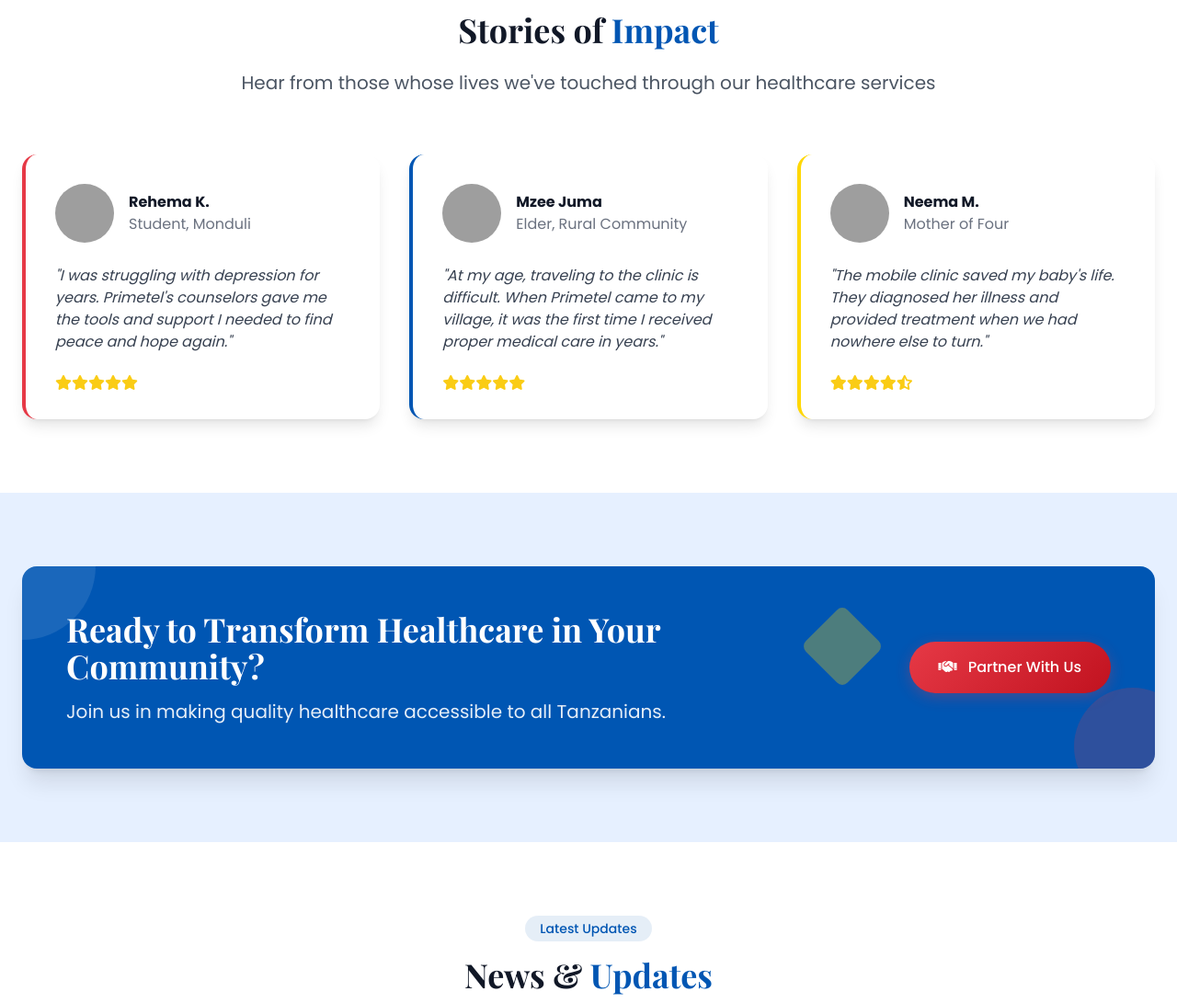
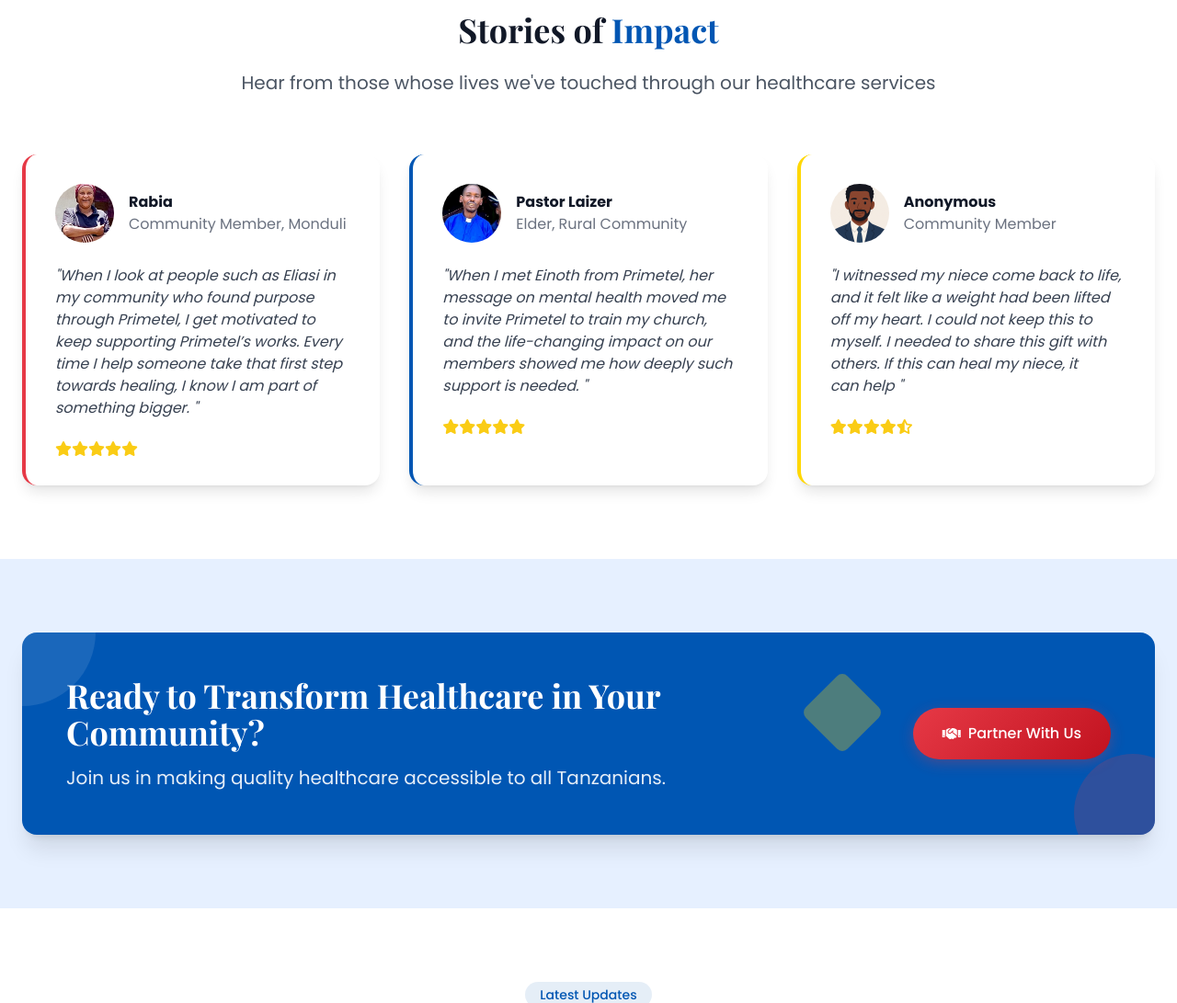
Before and after one commit to martin-creator/primetel_update_website, a Django app: page / in a window 1280 px wide. Shown: the part 2226-3317 px from the top of the page at 92% size. Run offline with Django 5.2, Linux system fonts and the light colour scheme; data comes from the database, SQL or seed files in the repository; some libraries are stand-ins or nearby versions; grey boxes are pictures that could not be loaded.

Commit message:
Updated home page with images and new pics

```diff
--- a/core/templates/index.html
+++ b/core/templates/index.html
@@ -200,6 +200,7 @@
                     <a href="{% url 'services' %}" class="nav-link text-white/90 hover:text-white font-medium">Services</a>
                     <a href="{% url 'impact' %}" class="nav-link text-white/90 hover:text-white font-medium">Impact</a>
                     <a href="{% url 'news_list' %}" class="nav-link text-white font-semibold font-medium">News</a>
+                    <a href="{% url 'get_involved' %}" class="nav-link text-white/90 hover:text-white font-medium">Get Involved</a>
                     <a href="{% url 'contact_us' %}" class="nav-link text-white font-semibold font-medium">Contact </a>
                 </nav>
 
@@ -217,6 +218,7 @@
                 <a href="{% url 'services' %}" class="block hover:text-secondary">Services</a>
                 <a href="{% url 'impact' %}" class="block hover:text-secondary">Impact</a>
                 <a href="{% url 'news_list' %}" class="block text-secondary border-l-4 border-secondary pl-4">News</a>
+                <a href="{% url 'get_involved' %}" class="block hover:text-secondary">Get Involved</a>
                 <a href="{% url 'contact_us' %}" class="block hover:text-secondary">Contact</a>
             </div>
         </div>
@@ -243,9 +245,9 @@
                     </p>
                     <div class="flex flex-col sm:flex-row gap-4">
                         <button id="hero-consultation-btn" class="btn-secondary text-white px-8 py-4 rounded-full font-medium flex items-center justify-center">
-                            <i class="fas fa-calendar-check mr-2"></i> Book Appointment
+                            <i class="fas fa-handshake mr-2"></i> Partner With Us
                         </button>
-                        <a href="#" class="border border-white/20 hover:border-white/40 text-white px-8 py-4 rounded-full font-medium transition-all duration-300 flex items-center justify-center">
+                        <a href="https://www.youtube.com/watch?v=-WbS28O_JLY&t=23s" class="border border-white/20 hover:border-white/40 text-white px-8 py-4 rounded-full font-medium transition-all duration-300 flex items-center justify-center" target="_blank">
                             <i class="fas fa-play-circle mr-2"></i> Watch Our Story
                         </a>
                     </div>
@@ -254,20 +256,20 @@
                 <div class="lg:w-1/2 flex justify-center animate-fade-in" style="animation-delay: 0.2s">
                     <div class="relative">
                         <div class="w-full max-w-md h-96 bg-white/10 rounded-3xl overflow-hidden glass-card hover-3d">
-                            <img src="https://images.unsplash.com/photo-1581056771107-24ca5f033842?ixlib=rb-1.2.1&auto=format&fit=crop&w=800&q=80"
+                            <img src="{% static 'images/primetel_doctor_homepage.jpg' %}" alt="Primetel Healthcare Worker">
                                  alt="Healthcare worker"
                                  class="w-full h-full object-cover">
                         </div>
                         <div class="absolute -bottom-6 -left-6 bg-white text-darkblue p-4 rounded-xl shadow-xl">
                             <div class="flex items-center">
                                 <div class="w-3 h-3 rounded-full bg-secondary mr-2 animate-pulse"></div>
-                                <span class="font-bold">35,000+ Lives Touched</span>
+                                <span class="font-bold">35,000+ Lives Reached</span>
                             </div>
                         </div>
-                        <div class="absolute -top-6 -right-6 bg-accent text-darkblue p-4 rounded-xl shadow-xl rotate-6">
+                        <div class="absolute -top-6 -right-6 bg-secondary text-white p-4 rounded-xl shadow-xl rotate-6">
                             <div class="flex items-center">
                                 <i class="fas fa-map-marker-alt mr-2"></i>
-                                <span class="font-bold">3 Regions Served</span>
+                                <span class="font-bold">Monduli, Arusha</span>
                             </div>
                         </div>
                     </div>
@@ -281,7 +283,7 @@
     </section>
 
     <!-- Consultation Form (Hidden by default) -->
-    <section id="consultation-form" class="hidden-form bg-lightblue py-0">
+    <!-- <section id="consultation-form" class="hidden-form bg-lightblue py-0">
         <div class="container mx-auto px-6 py-12">
             <div class="max-w-4xl mx-auto bg-white rounded-2xl shadow-xl p-8 md:p-12">
                 <div class="flex justify-between items-center mb-8">
@@ -322,7 +324,7 @@
                 </form>
             </div>
         </div>
-    </section>
+    </section> -->
 
     <!-- Services Section -->
     <section class="py-20 bg-white">
@@ -347,7 +349,7 @@
                     <p class="text-gray-600 mb-6">
                         Counseling, crisis support, and wellness programs for individuals of all ages.
                     </p>
-                    <a href="#" class="inline-flex items-center text-primary font-medium group">
+                    <a href="{% url 'services' %}#mental-health" class="inline-flex items-center text-primary font-medium group">
                         Learn More
                         <i class="fas fa-arrow-right ml-2 transform group-hover:translate-x-1 transition-transform"></i>
                     </a>
@@ -362,7 +364,7 @@
                     <p class="text-gray-600 mb-6">
                         Comprehensive medical consultations, screenings, and treatment services.
                     </p>
-                    <a href="#" class="inline-flex items-center text-primary font-medium group">
+                    <a href="{% url 'services' %}#primary-care" class="inline-flex items-center text-primary font-medium group">
                         Learn More
                         <i class="fas fa-arrow-right ml-2 transform group-hover:translate-x-1 transition-transform"></i>
                     </a>
@@ -377,7 +379,7 @@
                     <p class="text-gray-600 mb-6">
                         Healthcare services delivered directly to your community via mobile units.
                     </p>
-                    <a href="#" class="inline-flex items-center text-primary font-medium group">
+                    <a href="{% url 'services' %}#community-outreach" class="inline-flex items-center text-primary font-medium group">
                         Learn More
                         <i class="fas fa-arrow-right ml-2 transform group-hover:translate-x-1 transition-transform"></i>
                     </a>
@@ -392,7 +394,7 @@
                     <p class="text-gray-600 mb-6">
                         Education and screenings for students to promote lifelong wellness.
                     </p>
-                    <a href="#" class="inline-flex items-center text-primary font-medium group">
+                    <a href="{% url 'services' %}#school-health" class="inline-flex items-center text-primary font-medium group">
                         Learn More
                         <i class="fas fa-arrow-right ml-2 transform group-hover:translate-x-1 transition-transform"></i>
                     </a>
@@ -407,7 +409,7 @@
                     <p class="text-gray-600 mb-6">
                         Bringing healthcare education and services directly to underserved areas.
                     </p>
-                    <a href="#" class="inline-flex items-center text-primary font-medium group">
+                    <a href="{% url 'services' %}#community-outreach" class="inline-flex items-center text-primary font-medium group">
                         Learn More
                         <i class="fas fa-arrow-right ml-2 transform group-hover:translate-x-1 transition-transform"></i>
                     </a>
@@ -422,7 +424,7 @@
                     <p class="text-gray-600 mb-6">
                         Remote consultations with healthcare professionals via digital platforms.
                     </p>
-                    <a href="#" class="inline-flex items-center text-primary font-medium group">
+                    <a href="{% url 'services' %}#telehealth-service" class="inline-flex items-center text-primary font-medium group">
                         Learn More
                         <i class="fas fa-arrow-right ml-2 transform group-hover:translate-x-1 transition-transform"></i>
                     </a>
@@ -432,25 +434,25 @@
     </section>
 
     <!-- Stats Section -->
-    <section class="py-20 bg-darkblue text-white parallax-bg" style="background-image: url('https://images.unsplash.com/photo-1579684453423-f84349ef60b0?ixlib=rb-1.2.1&auto=format&fit=crop&w=1600&q=80')">
+    <section class="py-20 bg-darkblue text-white parallax-bg" style="background-image: url('{% static 'images/homepage_bak_stats.jpg' %}');">
         <div class="absolute inset-0 bg-darkblue/80"></div>
         <div class="container mx-auto px-6 relative">
             <div class="grid grid-cols-2 md:grid-cols-4 gap-6">
                 <div class="glass-card p-8 rounded-xl text-center animate-fade-in-up" style="animation-delay: 0.1s">
-                    <div class="text-4xl font-bold mb-2" id="stat-1">3</div>
-                    <div class="text-white/80">Regions Served</div>
+                    <div class="text-4xl font-bold mb-2" id="stat-1">2500+</div>
+                    <div class="text-white/80">Active USSD Users</div>
                 </div>
                 <div class="glass-card p-8 rounded-xl text-center animate-fade-in-up" style="animation-delay: 0.2s">
                     <div class="text-4xl font-bold mb-2" id="stat-2">35,000+</div>
                     <div class="text-white/80">People Reached</div>
                 </div>
                 <div class="glass-card p-8 rounded-xl text-center animate-fade-in-up" style="animation-delay: 0.3s">
-                    <div class="text-4xl font-bold mb-2" id="stat-3">12,400+</div>
+                    <div class="text-4xl font-bold mb-2" id="stat-3">500+</div>
                     <div class="text-white/80">Counseling Sessions</div>
                 </div>
                 <div class="glass-card p-8 rounded-xl text-center animate-fade-in-up" style="animation-delay: 0.4s">
                     <div class="text-4xl font-bold mb-2" id="stat-4">10,000+</div>
-                    <div class="text-white/80">Students Educated</div>
+                    <div class="text-white/80">Students Reached</div>
                 </div>
             </div>
         </div>
@@ -474,17 +476,21 @@
                 <div class="bg-white p-8 rounded-2xl shadow-lg border-l-4 border-secondary hover-3d animate-fade-in-up" style="animation-delay: 0.1s">
                     <div class="flex items-center mb-6">
                         <div class="w-16 h-16 rounded-full overflow-hidden mr-4">
-                            <img src="https://images.unsplash.com/photo-1573496359142-b8d87734a5a2?ixlib=rb-1.2.1&auto=format&fit=crop&w=200&q=80"
-                                 alt="Rehema"
+                            <img src="{% static 'images/rabia_testimonial.jpg' %}"
+                                 alt="Rabia"
                                  class="w-full h-full object-cover">
                         </div>
                         <div>
-                            <h4 class="font-bold">Rehema K.</h4>
-                            <p class="text-gray-500">Student, Monduli</p>
+                            <h4 class="font-bold">Rabia</h4>
+                            <p class="text-gray-500">Community Member, Monduli</p>
                         </div>
                     </div>
                     <p class="text-gray-700 italic mb-6">
-                        "I was struggling with depression for years. Primetel's counselors gave me the tools and support I needed to find peace and hope again."
+                        "When I look at people such as Eliasi in my community who found
+                        purpose through Primetel, I get motivated to keep supporting
+                        Primetel’s works. Every time I help someone take that first step
+                        towards healing, I know I am part of something bigger.
+                        "
                     </p>
                     <div class="flex text-yellow-400">
                         <i class="fas fa-star"></i>
@@ -499,17 +505,18 @@
                 <div class="bg-white p-8 rounded-2xl shadow-lg border-l-4 border-primary hover-3d animate-fade-in-up" style="animation-delay: 0.2s">
                     <div class="flex items-center mb-6">
                         <div class="w-16 h-16 rounded-full overflow-hidden mr-4">
-                            <img src="https://images.unsplash.com/photo-1531123897727-8f129e1688ce?ixlib=rb-1.2.1&auto=format&fit=crop&w=200&q=80"
-                                 alt="Mzee Juma"
+                            <img src="{% static 'images/lazier_testimonial.jpg' %}"
+                                 alt="Pastor Laizer"
                                  class="w-full h-full object-cover">
                         </div>
                         <div>
-                            <h4 class="font-bold">Mzee Juma</h4>
+                            <h4 class="font-bold">Pastor Laizer</h4>
                             <p class="text-gray-500">Elder, Rural Community</p>
                         </div>
                     </div>
                     <p class="text-gray-700 italic mb-6">
-                        "At my age, traveling to the clinic is difficult. When Primetel came to my village, it was the first time I received proper medical care in years."
+                        "When I met Einoth from Primetel, her message on mental health moved me to invite Primetel to train my church, and the life-changing impact on our members showed me how deeply such support is needed.
+                        "
                     </p>
                     <div class="flex text-yellow-400">
                         <i class="fas fa-star"></i>
@@ -524,17 +531,20 @@
                 <div class="bg-white p-8 rounded-2xl shadow-lg border-l-4 border-accent hover-3d animate-fade-in-up" style="animation-delay: 0.3s">
                     <div class="flex items-center mb-6">
                         <div class="w-16 h-16 rounded-full overflow-hidden mr-4">
-                            <img src="https://images.unsplash.com/photo-1551836022-d5d88e9218df?ixlib=rb-1.2.1&auto=format&fit=crop&w=200&q=80"
-                                 alt="Neema"
+                            <img src="{% static 'images/anonymous.png' %}"
+                                 alt="Anonymous"
                                  class="w-full h-full object-cover">
                         </div>
                         <div>
-                            <h4 class="font-bold">Neema M.</h4>
-                            <p class="text-gray-500">Mother of Four</p>
+                            <h4 class="font-bold">Anonymous</h4>
+                            <p class="text-gray-500">Community Member</p>
                         </div>
                     </div>
                     <p class="text-gray-700 italic mb-6">
-                        "The mobile clinic saved my baby's life. They diagnosed her illness and provided treatment when we had nowhere else to turn."
+                        "I witnessed my niece come back to life, and it felt like a weight had
+                        been lifted off my heart. I could not keep this to myself. I needed to
+                        share this gift with others. If this can heal my niece, it can help
+                        "
                     </p>
                     <div class="flex text-yellow-400">
                         <i class="fas fa-star"></i>
@@ -569,7 +579,9 @@
                         </div>
                         <div class="lg:w-1/3 flex justify-center lg:justify-end">
                             <button id="cta-consultation-btn" class="btn-secondary text-white px-8 py-4 rounded-full font-medium whitespace-nowrap">
+                                <a href="{% url 'get_involved' %}" class="flex items-center justify-center">
                                 <i class="fas fa-handshake mr-2"></i> Partner With Us
+                                </a>
                             </button>
                         </div>
                     </div>
@@ -645,16 +657,16 @@
                         Transforming healthcare delivery through innovation and community engagement.
                     </p>
                     <div class="flex space-x-4">
-                        <a href="#" class="w-10 h-10 rounded-full bg-white/10 flex items-center justify-center text-white hover:bg-primary transition-colors">
+                        <!-- <a href="#" class="w-10 h-10 rounded-full bg-white/10 flex items-center justify-center text-white hover:bg-primary transition-colors">
                             <i class="fab fa-facebook-f"></i>
-                        </a>
-                        <a href="#" class="w-10 h-10 rounded-full bg-white/10 flex items-center justify-center text-white hover:bg-primary transition-colors">
+                        </a> -->
+                        <!-- <a href="#" class="w-10 h-10 rounded-full bg-white/10 flex items-center justify-center text-white hover:bg-primary transition-colors">
                             <i class="fab fa-twitter"></i>
-                        </a>
-                        <a href="#" class="w-10 h-10 rounded-full bg-white/10 flex items-center justify-center text-white hover:bg-primary transition-colors">
+                        </a> -->
+                        <a href="https://www.instagram.com/primetel_health/" class="w-10 h-10 rounded-full bg-white/10 flex items-center justify-center text-white hover:bg-primary transition-colors" target="_blank">
                             <i class="fab fa-instagram"></i>
                         </a>
-                        <a href="#" class="w-10 h-10 rounded-full bg-white/10 flex items-center justify-center text-white hover:bg-primary transition-colors">
+                        <a href="https://www.linkedin.com/company/primetel-health/" class="w-10 h-10 rounded-full bg-white/10 flex items-center justify-center text-white hover:bg-primary transition-colors">
                             <i class="fab fa-linkedin-in"></i>
                         </a>
                     </div>
@@ -663,11 +675,11 @@
                 <div>
                     <h3 class="text-lg font-bold mb-6">Quick Links</h3>
                     <ul class="space-y-3">
-                        <li><a href="#" class="text-white/80 hover:text-white transition-colors">Home</a></li>
-                        <li><a href="#" class="text-white/80 hover:text-white transition-colors">About Us</a></li>
-                        <li><a href="#" class="text-white/80 hover:text-white transition-colors">Services</a></li>
-                        <li><a href="#" class="text-white/80 hover:text-white transition-colors">Impact</a></li>
-                        <li><a href="#" class="text-white/80 hover:text-white transition-colors">News</a></li>
+                        <li><a href="{% url 'home' %}" class="text-white/80 hover:text-white transition-colors">Home</a></li>
+                        <li><a href="{% url 'about' %}" class="text-white/80 hover:text-white transition-colors">About Us</a></li>
+                        <li><a href="{% url 'services' %}" class="text-white/80 hover:text-white transition-colors">Services</a></li>
+                        <li><a href="{% url 'impact' %}" class="text-white/80 hover:text-white transition-colors">Impact</a></li>
+                        <li><a href="{% url 'get_involved' %}" class="text-white/80 hover:text-white transition-colors">Get Involved</a></li>
                     </ul>
                 </div>
 
@@ -691,15 +703,15 @@
                         </li>
                         <li class="flex items-start">
                             <i class="fas fa-phone-alt text-primary mr-3 mt-1"></i>
-                            <span class="text-white/80">+255 XXX XXX XXX</span>
+                            <span class="text-white/80">+255762629046</span>
                         </li>
                         <li class="flex items-start">
                             <i class="fas fa-envelope text-primary mr-3 mt-1"></i>
-                            <span class="text-white/80">info@primetel.co.tz</span>
+                            <span class="text-white/80">primetelhealth@gmail.com</span>
                         </li>
                         <li class="flex items-start">
                             <i class="fas fa-globe text-primary mr-3 mt-1"></i>
-                            <span class="text-white/80">www.primetel.co.tz</span>
+                            <span class="text-white/80">www.primetel.tech</span>
                         </li>
                     </ul>
                 </div>
@@ -707,11 +719,11 @@
 
             <div class="border-t border-white/10 pt-8 flex flex-col md:flex-row justify-between items-center">
                 <p class="text-white/60 text-sm mb-4 md:mb-0">
-                    &copy; 2023 Primetel. All rights reserved.
+                    &copy; 2025-2026 Primetel. All rights reserved.
                 </p>
                 <div class="flex space-x-6">
-                    <a href="#" class="text-white/60 hover:text-white text-sm transition-colors">Privacy Policy</a>
-                    <a href="#" class="text-white/60 hover:text-white text-sm transition-colors">Terms of Service</a>
+                    <a href="" class="text-white/60 hover:text-white text-sm transition-colors">Privacy Policy</a>
+                    <a href="" class="text-white/60 hover:text-white text-sm transition-colors">Terms of Service</a>
                 </div>
             </div>
         </div>
```
Also changed, not shown: core/templates/about.html (+12 -10 lines), core/templates/contact_us.html (+11 -10 lines), core/templates/get_involved.html (+12 -10 lines), core/templates/impact.html (+12 -10 lines), core/templates/news.html (+11 -10 lines), core/templates/news_detail.html (+12 -10 lines), core/templates/services.html (+25 -23 lines), core/static/images/anonymous.png (added), core/static/images/homepage_bak_stats.jpg (added), core/static/images/lazier_testimonial.jpg (added), core/static/images/primetel_doctor_homepage.jpg (added), core/static/images/rabia_testimonial.jpg (added).
